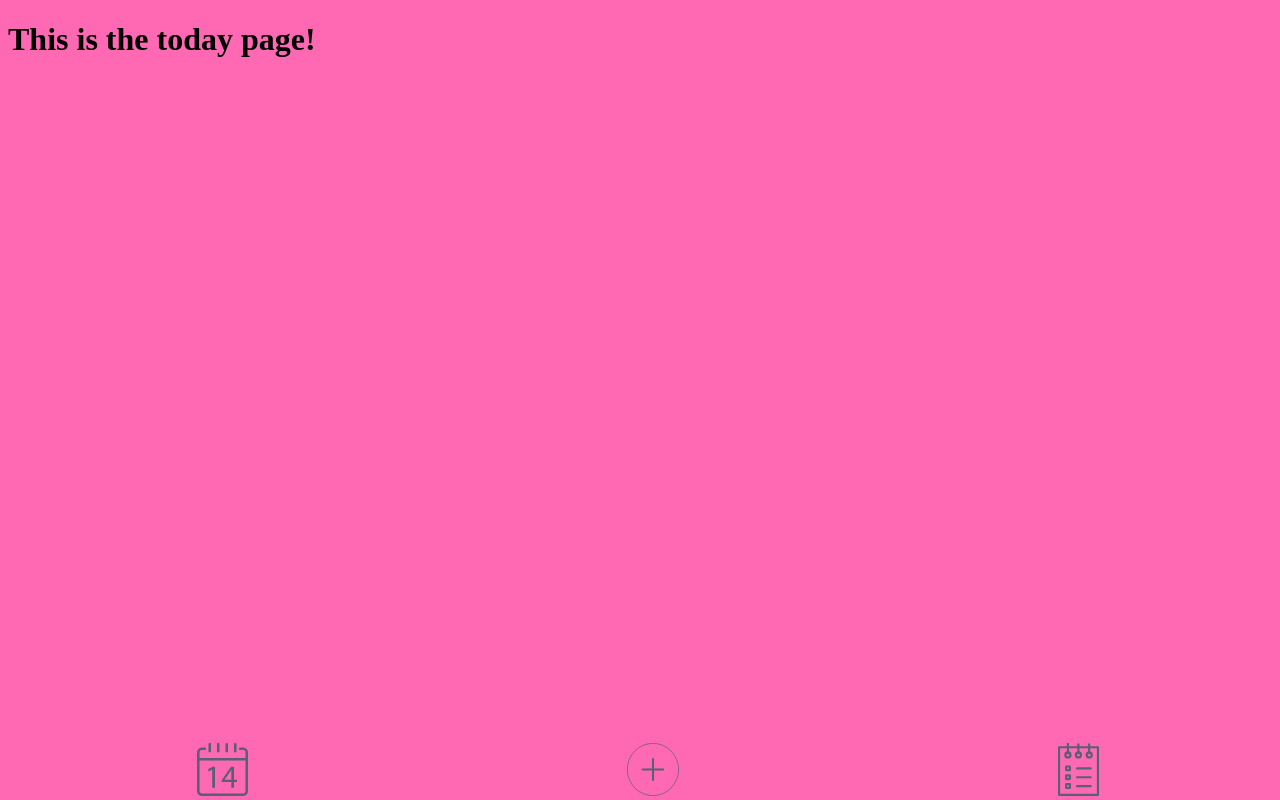
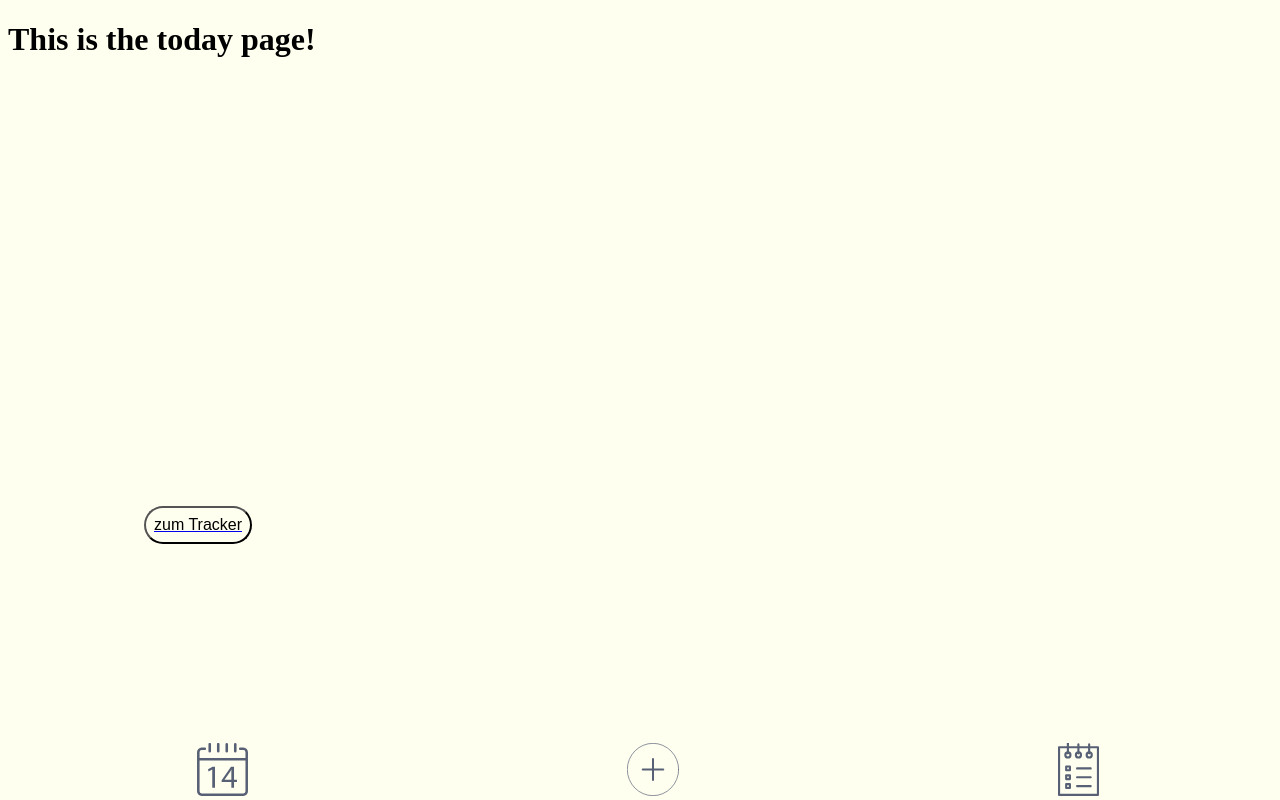
Before and after one commit to farahccino/capstone-project-cherish, a React (Create React App) app: page /today in a window 1280 px wide. Built offline with nearby package versions, Linux system fonts and the light colour scheme.

Commit message:
created button that navigates to the tracker

```diff
--- a/src/GlobalStyle.js
+++ b/src/GlobalStyle.js
@@ -5,8 +5,8 @@ export const GlobalStyle = createGlobalStyle`
     box-sizing: border-box;
 }
 body {
-background-color: hotpink;
-background-repeat: no-repeat;
-background-size: cover;
+    background-color: ivory;
+    background-repeat: no-repeat;
+    background-size: cover;
 }
 `;
--- a/src/pages/Home.js
+++ b/src/pages/Home.js
@@ -6,7 +6,28 @@ export default function Home() {
   return (
     <>
     <h1> This is the today page! </h1>
+    <NavLink to="/tracker" className="link">
+    <ButtonWrapper>
+    <Button>zum Tracker</Button>
+    </ButtonWrapper>
+    </NavLink>
     <FooterNavigation />
     </>
   );
 }
+
+const Button = styled.button`
+    background-color: transparent;
+    border-radius: 100vw;
+    cursor: pointer;
+    font-size: 1rem;
+    padding: 0.5rem;
+    text-decoration: none;
+`
+
+const ButtonWrapper = styled.section`
+    align-items: center;
+    display: flex;
+    margin-left: 8.5rem;
+    margin-top: 28rem;
+`
--- a/src/pages/Landing.js
+++ b/src/pages/Landing.js
@@ -1,15 +1,17 @@
 import styled from 'styled-components';
 import { NavLink } from 'react-router-dom';
+import { useEffect, useState } from 'react';
 
 import Logo from '../images/cherish.svg';
 
 export default function Landing() {
+    const [emoji, setEmoji] = useState([]);
     return (
         <>
         <LogoWrapper>
         <LogoImage src={Logo} alt='The Cherish logo is an abstract heart' />
         </LogoWrapper>
-        <Greeting>Hallo, Currywurst. Wie geht es Dir heute?</Greeting>
+        <Greeting>Wie geht es Dir heute?</Greeting>
         <EmojiWrapper>
         <NavLink to="/today" className="link">
         <Emoji> 😞 </Emoji>
@@ -37,10 +39,15 @@ const Emoji = styled.button`
     cursor: pointer;
     font-size: 2.9rem;
     padding: 0.5rem;
+  :hover {
+    transform: scale(1.5);
+  }
 `
 
 const EmojiWrapper = styled.section`
     align-items: center;
+    background-color: blanchedalmond;
+    border-radius: 100vw;
     display: flex;
     flex-direction: row;
     justify-content: center;
@@ -49,11 +56,16 @@ const EmojiWrapper = styled.section`
 
 const Greeting = styled.p`
     align-items: center;
+    background-color: #76C39B;
+    border-radius: 100vw;
+    color: #00807B;
     display: flex;
     flex-direction: row;
     font-family: 'Roboto';
+    font-size: 1.5rem;
     justify-content: center;
     margin-top: 10rem;
+    padding: 0.4rem;
 `
 
 const LogoImage = styled.img`
```
